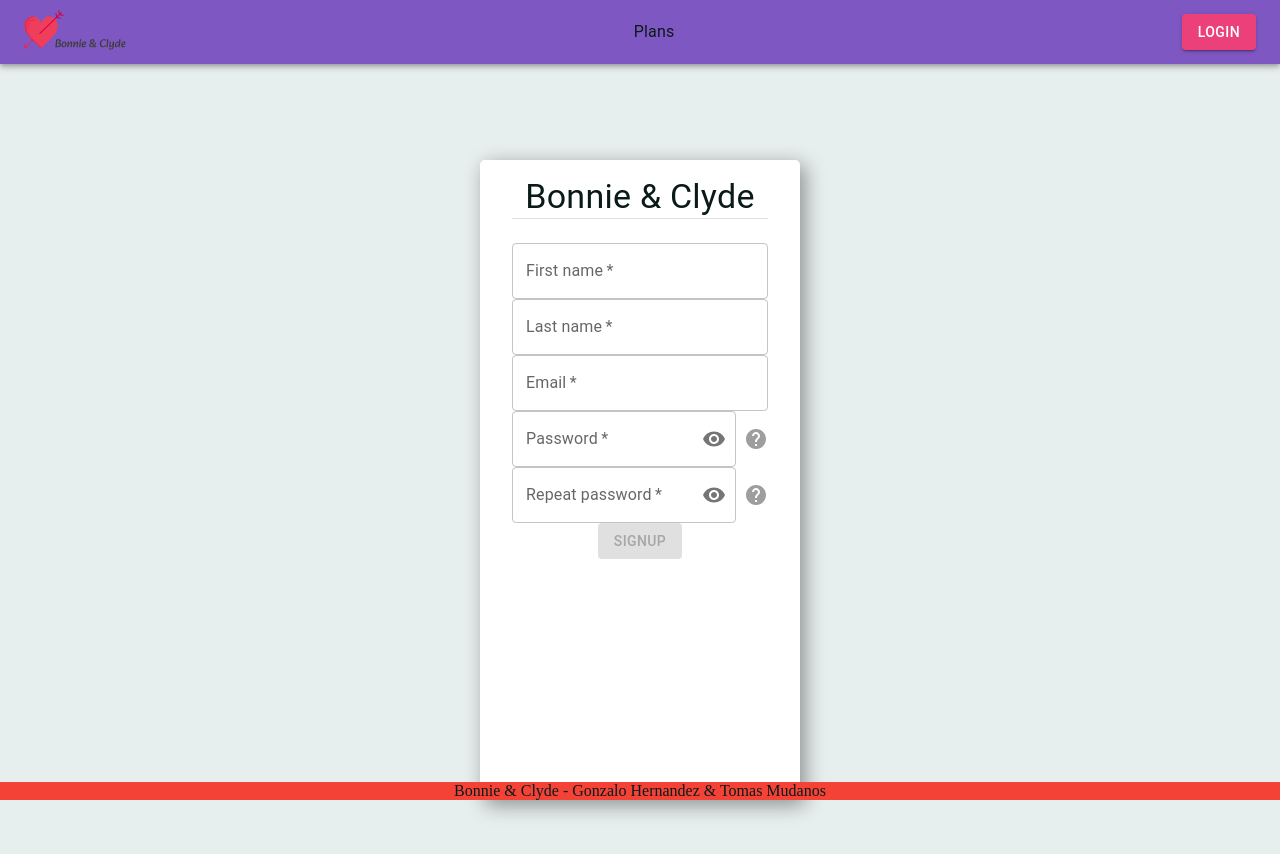
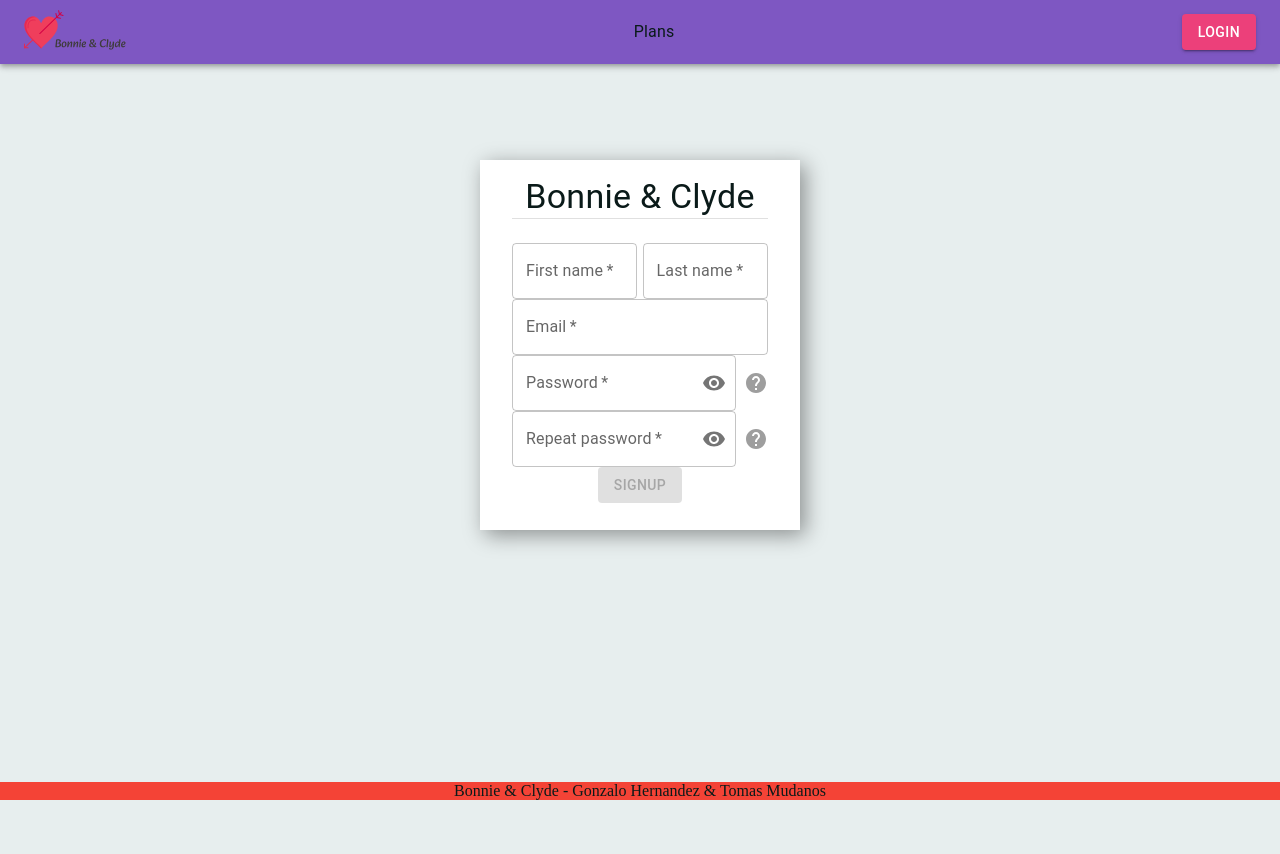
Before and after one commit to gonza0086/bonnie-clyde-frontend, a Next.js app: page /signup in a window 1280 px wide. Shown: the top 854 px of the page. After the commit the page ends 800 px from the top, so only its background shows below. Built offline with nearby package versions, Linux system fonts and the light colour scheme.

Commit message:
signup logic for calling endpoint

```diff
--- a/src/components/Input.jsx
+++ b/src/components/Input.jsx
@@ -10,7 +10,7 @@ import { TextField } from '@mui/material';
 // Styles
 import styles from '../styles/Input.module.css';
 
-export default function Input({ id, required, updateValue, type = 'text', inputProps, showPassword }) {
+export default function Input({ id, required, updateValue, type = 'text', style, inputProps, showPassword }) {
     const [inputValue, setInputValue] = useState('');
     const [errorMessage, setErrorMessage] = useState('');
     const [isInitialState, setIsInitialState] = useState(true);
@@ -40,6 +40,7 @@ export default function Input({ id, required, updateValue, type = 'text', inputP
             label={label}
             value={inputValue}
             required={required}
+            style={style}
             onChange={handleChange}
             className={styles.input}
             type={showPassword ? 'text' : type}
--- a/src/pages/login/index.jsx
+++ b/src/pages/login/index.jsx
@@ -14,7 +14,7 @@ export default function Login() {
     };
 
     return (
-        <div className='container floating-container'>
+        <div className='floating-container'>
             <Title variant='title'>Bonnie & Clyde</Title>
             <Form onSubmit={handleSubmit} button='Login'>
                 <Input id='username' required />
--- a/src/pages/signup/index.jsx
+++ b/src/pages/signup/index.jsx
@@ -9,32 +9,15 @@ import { useState } from 'react';
 // Next
 import { useRouter } from 'next/router';
 import { Typography } from '@mui/material';
-
-const createUser = async user => {
-    let response = await fetch('http://localhost:8080/users/signup', {
-        method: 'POST',
-        headers: {
-            'Content-Type': 'application/json',
-        },
-        body: JSON.stringify(user),
-    });
-
-    let json = await response.json();
-    if (!response.ok) {
-        throw new Error(json.message);
-    }
-
-    return json.id;
-};
+import { postData } from '@/services/postData';
 
 export default function Signup() {
     const [error, setError] = useState('');
     const router = useRouter();
 
-    const handleSubmit = async values => {
-        delete values['repeat-password'];
+    const createUser = async user => {
         try {
-            let id = await createUser(values);
+            let response = await postData('user/signup', user);
             // METER REDUX PARA STOREAR USER
             router.push('/finder');
         } catch (error) {
@@ -42,17 +25,23 @@ export default function Signup() {
         }
     };
 
+    const handleSubmit = async values => {
+        delete values['repeat-password'];
+        createUser(values);
+    };
+
     return (
-        <div className='container floating-container'>
+        <div className='floating-container'>
             <Title variant='title'>Bonnie & Clyde</Title>
             <Form onSubmit={handleSubmit} button='Signup'>
-                <Input id='first-name' required />
-                <Input id='last-name' required />
+                <Input id='first-name' required style={{ width: '49%', marginRight: '2%' }} />
+                <Input id='last-name' required style={{ width: '49%' }} />
                 <Input id='email' type='email' required />
                 <RevalidationInput id='password' revalidateId='repeat-password' type='password' required>
                     <PasswordInput helper />
                 </RevalidationInput>
             </Form>
+            <div style={{ paddingBlock: '2%' }} />
             <Typography color='red'>{error}</Typography>
         </div>
     );
--- /dev/null
+++ b/src/services/postData.js
@@ -0,0 +1,16 @@
+export async function postData(url, data) {
+    let response = await fetch(`http://localhost:8080/${url}`, {
+        method: 'POST',
+        headers: {
+            'Content-Type': 'application/json',
+        },
+        body: JSON.stringify(data),
+    });
+
+    let json = await response.json();
+    if (!response.ok) {
+        throw new Error(json.message);
+    }
+
+    return json;
+}
--- a/src/styles/globals.css
+++ b/src/styles/globals.css
@@ -82,6 +82,7 @@ h3 {
 }
 
 .floating-container {
+    background-color: white;
     width: fit-content;
     padding-block: 1em;
     padding-inline: 2em;
```
Also changed, not shown: src/pages/signup/tests/mocks/server.js (added, +16 -0 lines), 1 other file (tests, documents, lock files or other folders).
